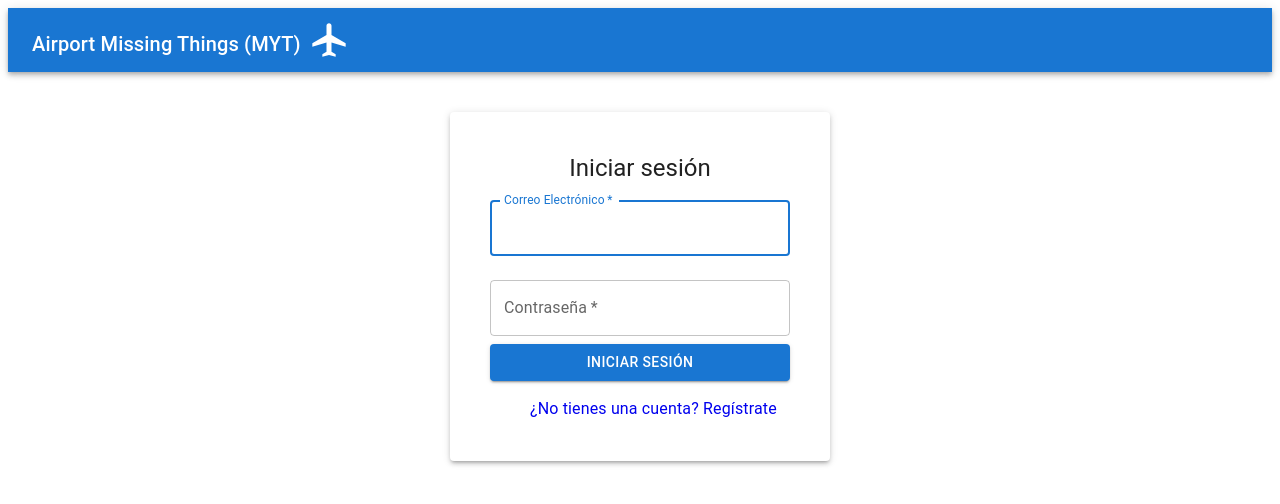
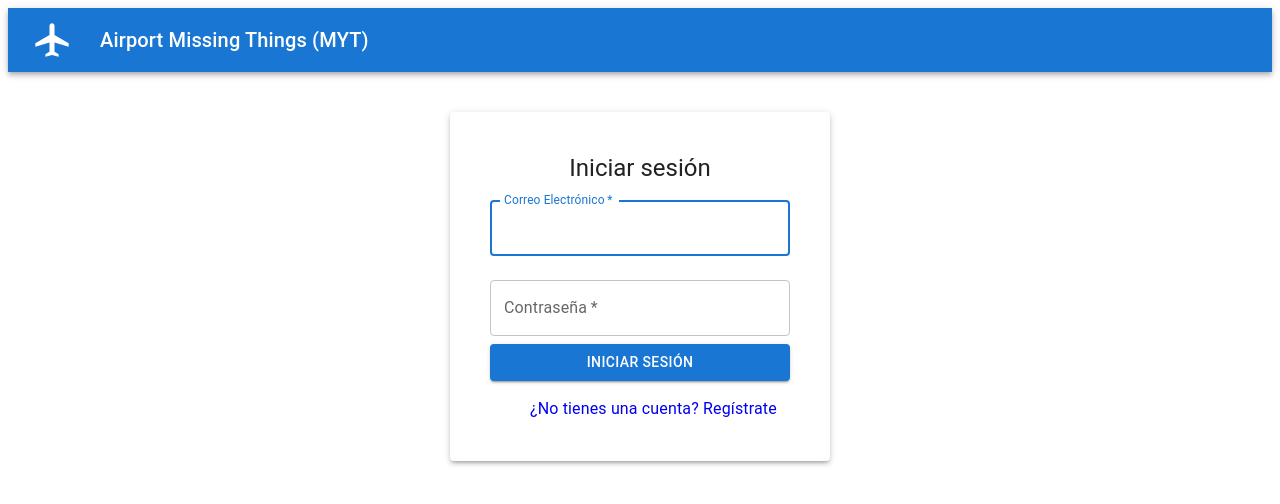
Before and after one commit to leanoviedo/project_final_vitejs, a React (Vite) app: page / in a window 1280 px wide. Shown: the top 504 px of the page. Built offline with nearby package versions, Linux system fonts and the light colour scheme.

Commit message:
code refactoring and modifications

```diff
--- a/src/components/CustomNavbar.tsx
+++ b/src/components/CustomNavbar.tsx
@@ -1,18 +1,47 @@
-import { AppBar, Toolbar, IconButton, Typography } from "@mui/material";
+import AppBar from '@mui/material/AppBar';
+import Box from '@mui/material/Box';
+import Toolbar from '@mui/material/Toolbar';
+import Typography from '@mui/material/Typography';
+import Button from '@mui/material/Button';
+import IconButton from '@mui/material/IconButton';
 import AirplanemodeActiveOutlinedIcon from '@mui/icons-material/AirplanemodeActiveOutlined';
+import { Link } from 'react-router-dom'; // Assuming you're using React Router for navigation
+
 const CustomNavbar = () => {
     return (
         <AppBar position="static">
             <Toolbar>
-                <Typography variant="h6" component="div" sx={{ mt: 1 }}>
+                <IconButton
+                    size="large"
+                    edge="start"
+                    color="inherit"
+                    aria-label="menu"
+                    sx={{ mr: 2 }}
+                    href='/'
+                >
+                    <AirplanemodeActiveOutlinedIcon sx={{ fontSize: 40 }} />
+                </IconButton>
+                <Typography variant="h6" component="div" sx={{ flexGrow: 1 }}>
                     Airport Missing Things (MYT)
                 </Typography>
-                <IconButton edge="end" color="inherit" aria-label="menu">
-                    <AirplanemodeActiveOutlinedIcon sx={{ fontSize: 40 }} />
-                </IconButton>
-
+                <Box>
+                    <Button
+                        color="inherit"
+                        component={Link}
+                        to="/"
+                    >
+                        Inicio
+                    </Button>
+                    <Button
+                        color="inherit"
+                        component={Link}
+                        to="/LostObjectsList"
+                    >
+                        Objetos Perdidos
+                    </Button>
+                </Box>
             </Toolbar>
         </AppBar>
     );
-};
+}
 export default CustomNavbar
--- a/src/components/FormLogin.tsx
+++ b/src/components/FormLogin.tsx
@@ -9,12 +9,15 @@
   Dialog,
   DialogActions,
   DialogContent,
+  AppBar,
+  IconButton,
+  Toolbar,
 } from "@mui/material";
 import { Link, useNavigate } from "react-router-dom";
 import { useAppDispatch, useAppSelector } from "../redux/hooks";
 import { selectRegistrationData } from "../redux/slices/RegistrationSlices";
 import { setUserLogin } from "../redux/slices/UserLogin";
-import CustomNavbar from "./CustomNavbar";
+import AirplanemodeActiveOutlinedIcon from '@mui/icons-material/AirplanemodeActiveOutlined';
 
 const FormLogin = () => {
   const registrationData = useAppSelector(selectRegistrationData);
@@ -59,7 +62,23 @@
       justifyContent="center"
       alignItems="center"
     >
-      <CustomNavbar ></CustomNavbar>
+      <AppBar position="static">
+        <Toolbar>
+          <IconButton
+            size="large"
+            edge="start"
+            color="inherit"
+            aria-label="menu"
+            sx={{ mr: 2 }}
+            href='/'
+          >
+            <AirplanemodeActiveOutlinedIcon sx={{ fontSize: 40 }} />
+          </IconButton>
+          <Typography variant="h6" component="div" sx={{ flexGrow: 1 }}>
+            Airport Missing Things (MYT)
+          </Typography>
+          </Toolbar>
+          </AppBar>
       <Grid item marginTop={5}>
         <Card sx={{ p: 5, boxShadow: 3 }}>
           <Typography component="h1" variant="h5" align="center">
--- a/src/components/FormRegistration.tsx
+++ b/src/components/FormRegistration.tsx
@@ -16,7 +16,6 @@
   Typography,
 } from "@mui/material";
 import { ArrowCircleRight as ArrowCircleRightIcon, ArrowBack as ArrowBackIcon } from "@mui/icons-material";
-import CustomNavbar from "./CustomNavbar";
 
 const FormRegistration = () => {
   const { usersAvailable } = useAppSelector((state) => state.usersList);
@@ -115,8 +114,6 @@
 
   return (
     <Grid container justifyContent="center" alignItems="center">
-      <CustomNavbar></CustomNavbar>
-
       <Card sx={{ p: 3, mt: 2, boxShadow: 3 }}>
         <Typography variant="h5" align="center" sx={{ mb: 3 }}>
           Regístrate
--- a/src/components/LandingPage.tsx
+++ b/src/components/LandingPage.tsx
@@ -12,6 +12,7 @@
   OutlinedInput,
   TextField,
   Card,
+  TextareaAutosize,
 } from "@mui/material";
 import { Send as SendIcon } from "@mui/icons-material";
 import AirportServices from "../services/AirportServices";
@@ -19,12 +20,13 @@
 import { Dayjs } from "dayjs";
 import { useAppSelector, useAppDispatch } from "../redux/hooks";
 import { selectUserLogin } from "../redux/slices/UserLogin";
-import { setlostObject } from "../redux/slices/lostObjectSlice";
+import LostObject, { setLostObjectData } from "../redux/slices/lostObjectSlice"
 import CustomNavbar from "./CustomNavbar";
 interface LostObject {
   country: string;
   city: string;
   airport: string;
+  description: string,
   date: Dayjs | null;
   photo?: string;
 
@@ -34,6 +36,7 @@
     country: "",
     city: "",
     airport: "",
+    description: "",
     date: null,
     photo: "",
 
@@ -50,9 +53,7 @@
   useEffect(() => {
     const fetchData = async () => {
       try {
-        // console.log("Fetching data...");
         const countries = await AirportServices.fetchCountries();
-        // console.log("Fetched countries:", countries);
         setCountryData(countries);
       } catch (error) {
         console.error(error);
@@ -71,7 +72,6 @@
 
   const handleAirportChange = (event: SelectChangeEvent<string>) => {
     const { value } = event.target;
-    // console.log("Airport selected:", value);
 
     setLostObject((prev) => ({
       ...prev,
@@ -90,7 +90,6 @@
 
     AirportServices.fetchAirportsByCities(value)
       .then((response) => {
-        // console.log(response.data.response);
         const airportsByCities = response.data.response;
         setAirportData(airportsByCities);
       })
@@ -133,10 +132,22 @@
     event.preventDefault();
     console.log("Submitting form with data:", lostObject);
     setSubmitted(true);
-    dispatch(setlostObject(lostObject));
+
+    const selectedCountry = countryData.find((country: any) => country.code === lostObject.country);
+    const selectedCity = cityData.find((city: any) => city.city_code === lostObject.city);
+    const selectedAirport = airportData.find((airport: any) => airport.name === lostObject.airport);
+
+    const selectData = {
+      country: selectedCountry,
+      city: selectedCity,
+      airport: selectedAirport || null,
+      photo: lostObject.photo,
+      date: lostObject.date,
+      description: lostObject.description
+    }
+
+    dispatch(setLostObjectData(selectData));
   };
-
-
   return (
     <Grid container alignContent="center"
       justifyContent="center"
@@ -211,9 +222,24 @@
                 </FormControl>
               </Grid>
               <Grid item marginTop={2}>
-                <DatePicker label="fecha de la perdida " value={lostObject.date} onChange={handleDateChange}
+                <DatePicker label="fecha de la perdida" value={lostObject.date} onChange={handleDateChange}
                   sx={{ width: '100%' }} />
               </Grid>
+              <Grid item marginTop={2}>
+                <FormControl fullWidth required>
+                  <InputLabel id="demo-multiple-name-label">
+                    description
+                  </InputLabel>
+                  <TextareaAutosize
+                    id="description"
+
+                    value={lostObject.description}
+                    onChange={(e) => setLostObject({ ...lostObject, description: e.target.value })}
+                    minRows={3}
+                  />
+                </FormControl>
+              </Grid>
+
               <Grid item marginTop={2}>
                 <FormControl fullWidth>
                   <TextField
--- a/src/redux/slices/lostObjectSlice.tsx
+++ b/src/redux/slices/lostObjectSlice.tsx
@@ -1,33 +1,34 @@
 import { createSlice, PayloadAction } from "@reduxjs/toolkit";
 import { RootState } from "../Store";
 
-interface lostObjectData {
+interface LostObjectData {
     country: string;
     city: string;
     airport: string;
+    description: string;
     photo?: string;
 }
 
-interface lostObjectState {
-    lostObject: lostObjectData | string;
+interface LostObjectState {
+    lostObject: LostObjectData | null; // Use null instead of String
 }
 
-const initialState: lostObjectState = {
-    lostObject: "",
+const initialState: LostObjectState = {
+    lostObject: null, // Use null initially
 };
 
 export const lostObjectSlice = createSlice({
     name: "lostObject",
     initialState,
     reducers: {
-        setlostObject: (state, action: PayloadAction<lostObjectData>) => {
+        setLostObjectData: (state, action: PayloadAction<LostObjectData>) => {
             state.lostObject = action.payload;
         },
     },
 });
 
-export const { setlostObject } = lostObjectSlice.actions;
+export const { setLostObjectData } = lostObjectSlice.actions;
 
-export const selectLostObject = (state: RootState) => state.userLogin;
+export const selectLostObject = (state: RootState) => state.lostObject.lostObject; // Access the lostObject field
 
 export default lostObjectSlice.reducer;
--- a/src/services/AirportServices.tsx
+++ b/src/services/AirportServices.tsx
@@ -1,7 +1,7 @@
 import axios from "axios";
 
 const apiUrl = "https://airlabs.co/api/v9";
-const apiKey = "525de54c-9bcf-4721-9d32-0b098230c67a";
+const apiKey = "e6ae5d42-d11c-4cf8-b47d-618fd3588264";
 
 const AirportServices = {
   fetchAirports: async () => {
```
